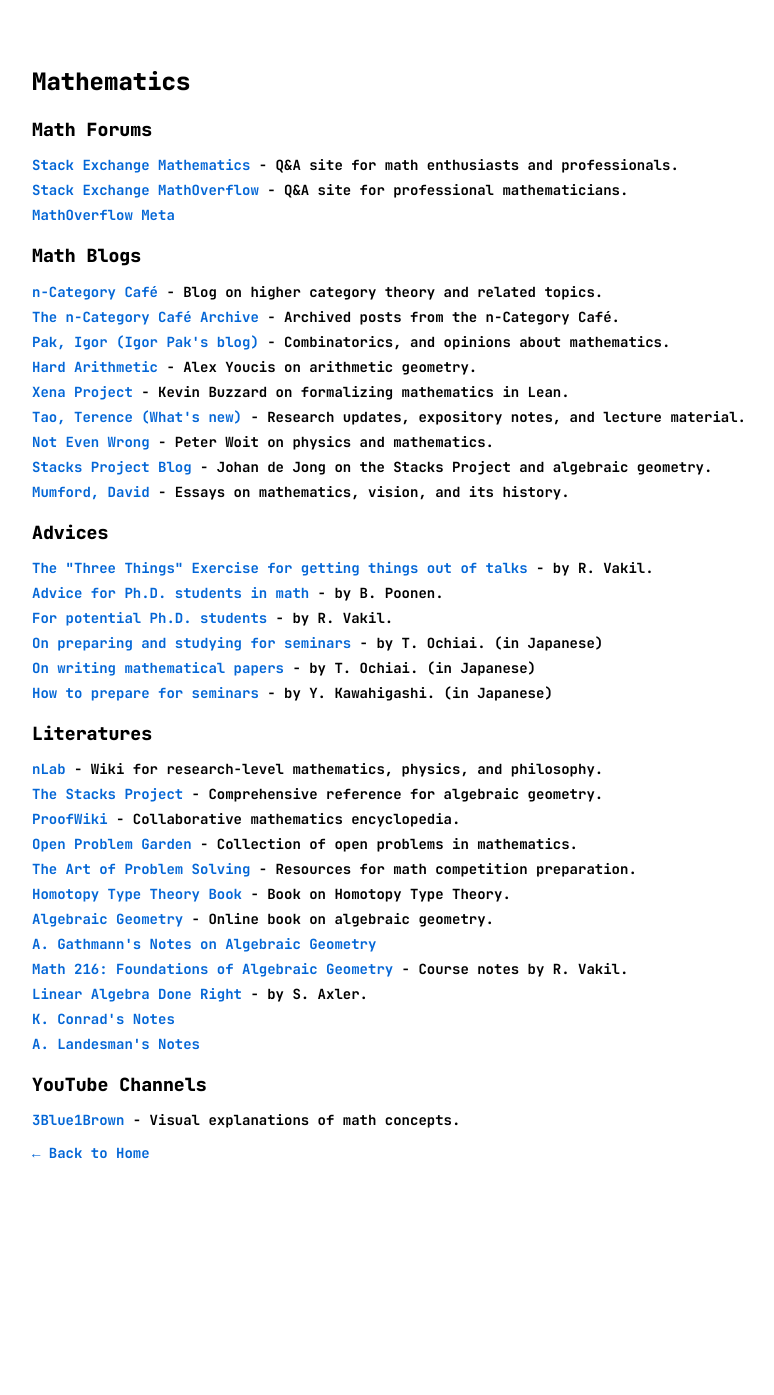
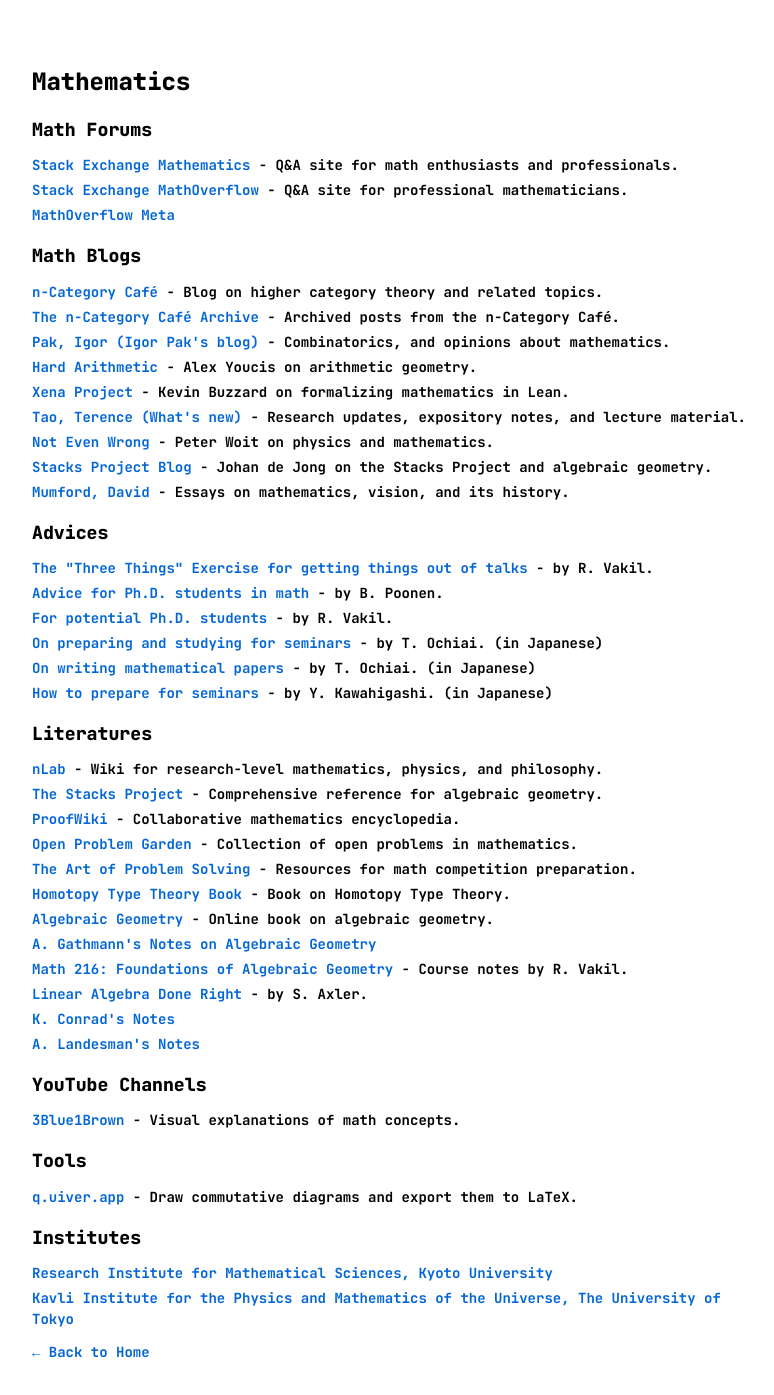
Before and after one commit to 0stellensatz/links, a Jekyll site: the page built from page_math.md, in a window 1280 px wide. Shown: the whole page, without its empty margins (240-1014 px from the left). Built offline with Jekyll 4.4.1, drawn with Linux system fonts in a browser that asks for light colours; before the commit the page ends 1196 px from its top, so only the background shows below that.

Commit message:
Add Tools and Institutes sections
Co-Authored-By: Claude Opus 5 (1M context) <noreply@anthropic.com>

```diff
--- a/_data/links_math.yml
+++ b/_data/links_math.yml
@@ -104,3 +104,16 @@
   - title: "3Blue1Brown"
     url: "https://www.youtube.com/c/3blue1brown"
     description: "Visual explanations of math concepts."
+
+- heading: "Tools"
+  links:
+  - title: "q.uiver.app"
+    url: "https://q.uiver.app"
+    description: "Draw commutative diagrams and export them to LaTeX."
+
+- heading: "Institutes"
+  links:
+  - title: "Research Institute for Mathematical Sciences, Kyoto University"
+    url: "https://www.kurims.kyoto-u.ac.jp/en/"
+  - title: "Kavli Institute for the Physics and Mathematics of the Universe, The University of Tokyo"
+    url: "https://www.ipmu.jp/en"
```
